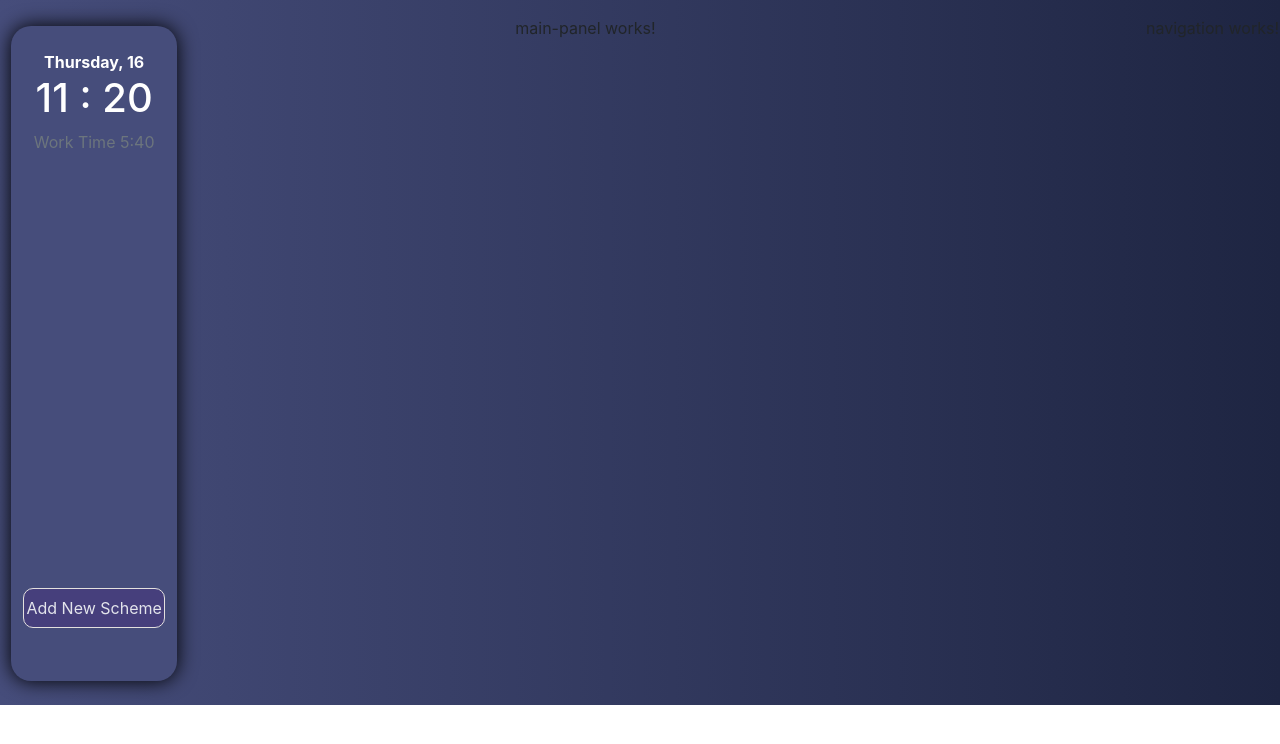
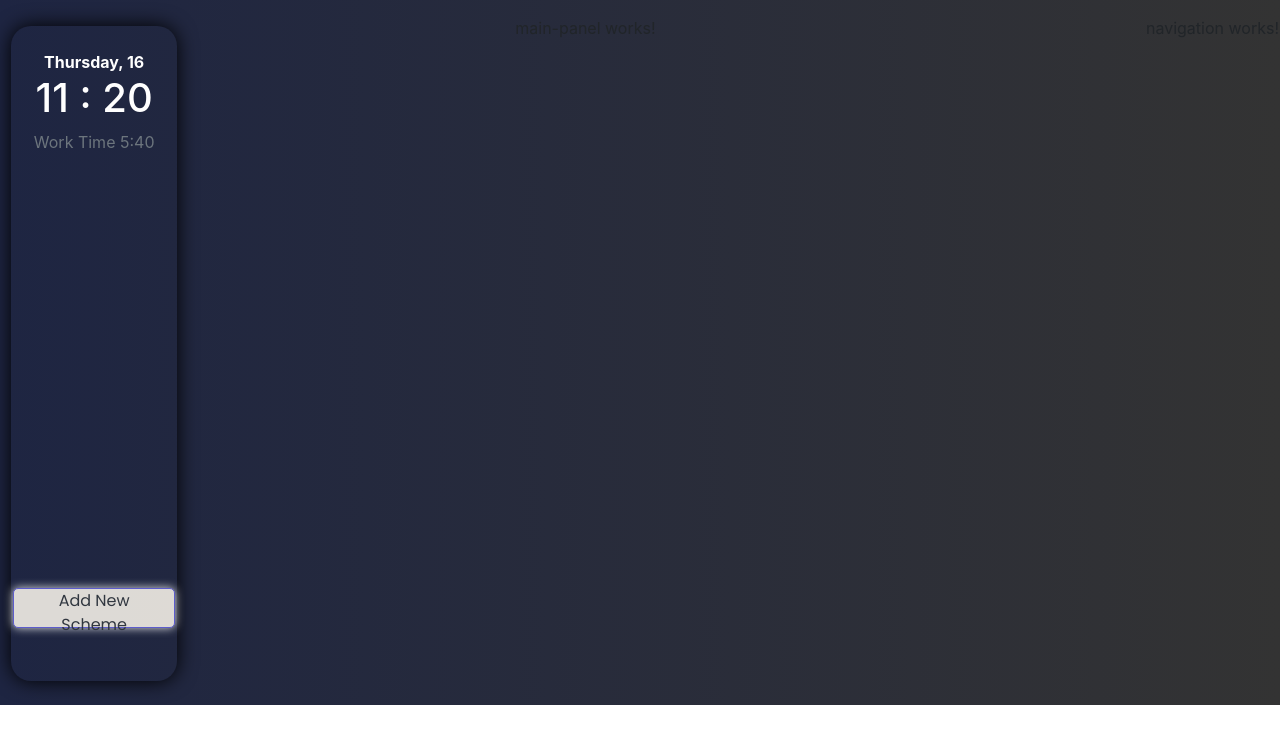
Before and after one commit to sami-colon/admin-panel-medical, an Angular app: page / in a window 1280 px wide. Shown: the top 744 px of the page. Built offline with nearby package versions, Linux system fonts and the light colour scheme; what querystring would draw is missing.

Commit message:
button-sp

```diff
--- a/src/app/app.component.css
+++ b/src/app/app.component.css
@@ -26,6 +26,6 @@
 
 .main-body{
   /*background: linear-gradient(to left , black , #36404B);*/
-  background: linear-gradient(to left , #1e2542, #464d7b);
+  background: linear-gradient(-270deg , #1e2542, #333333);
 
 }
--- a/src/app/side-panel/side-panel.component.css
+++ b/src/app/side-panel/side-panel.component.css
@@ -4,7 +4,7 @@
 }
 
 .main-body {
-  background-color: #464d7b;
+  background-color: transparent;
   border-radius: 20px;
   margin: 10px;
   box-shadow: 0 0 20px black;
@@ -14,18 +14,20 @@
 .btn-sp {
   height: 40px;
   outline: 0;
-  padding: 2px;
+  padding: 0px 10px;
   margin: 2px;
-  border: 1px solid floralwhite;
-  border-radius: 10px;
-  background-color: #463d7d;
+  border: 1px solid #6866e5;
+  border-radius: 5px;
+  background-color: floralwhite;
   opacity: 0.85;
   transition: 0.5s ease-in-out;
+  font-family: 'Poppins', sans-serif;
+  box-shadow: 0 0 10px white;
 }
 
 .btn-sp:hover{
   cursor: pointer;
   opacity: 1;
-  background-color: #464d7b;
+  background-color: #72d39c;
   font-size: 1.2rem;
 }
--- a/src/app/side-panel/side-panel.component.html
+++ b/src/app/side-panel/side-panel.component.html
@@ -2,6 +2,7 @@
 <link rel="stylesheet" href="https://maxcdn.bootstrapcdn.com/bootstrap/4.0.0/css/bootstrap.min.css" integrity="sha384-Gn5384xqQ1aoWXA+058RXPxPg6fy4IWvTNh0E263XmFcJlSAwiGgFAW/dAiS6JXm" crossorigin="anonymous">
 <script src="https://cdnjs.cloudflare.com/ajax/libs/popper.js/1.12.9/umd/popper.min.js" integrity="sha384-ApNbgh9B+Y1QKtv3Rn7W3mgPxhU9K/ScQsAP7hUibX39j7fakFPskvXusvfa0b4Q" crossorigin="anonymous"></script>
 <script src="https://maxcdn.bootstrapcdn.com/bootstrap/4.0.0/js/bootstrap.min.js" integrity="sha384-JZR6Spejh4U02d8jOt6vLEHfe/JQGiRRSQQxSfFWpi1MquVdAyjUar5+76PVCmYl" crossorigin="anonymous"></script>
+<link href="https://fonts.googleapis.com/css?family=Poppins&display=swap" rel="stylesheet">
 <!--  required libraries-->
 
 
@@ -16,6 +17,6 @@
   <p class="text-muted text-center">Work Time 5:40</p>
   <br><br><br><br><br><br><br><br><br><br><br><br><br><br><br><br><br><br>
   <div class="text-white text-center">
-    <button class="btn-sp text-white" (click)="addModal()">Add New Scheme</button>
+    <button class="btn-sp text-dark" (click)="addModal()">Add New Scheme</button>
   </div>
 </div>
```
